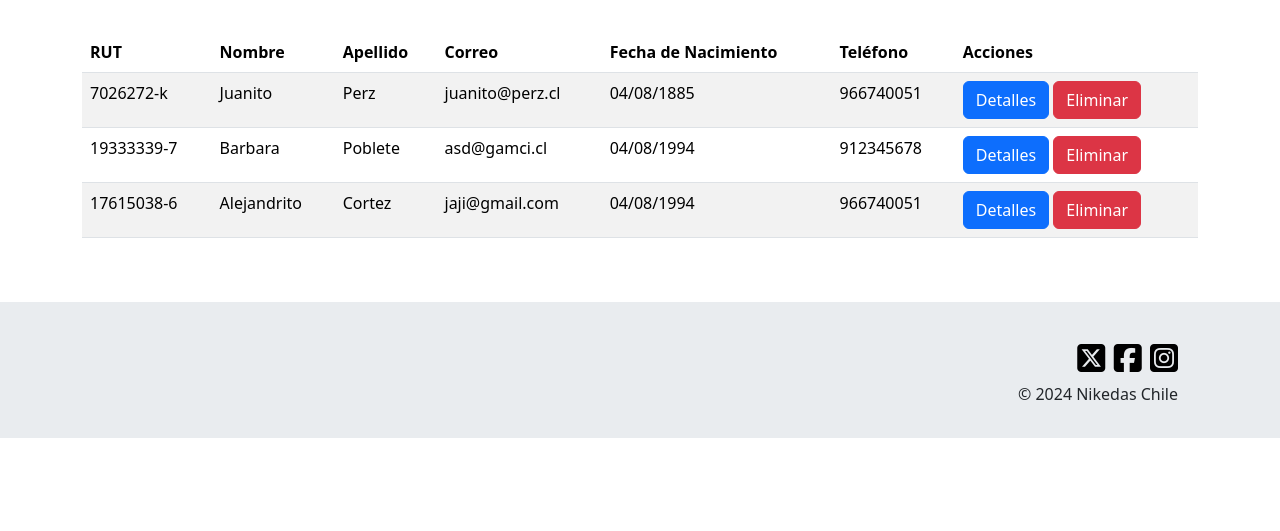
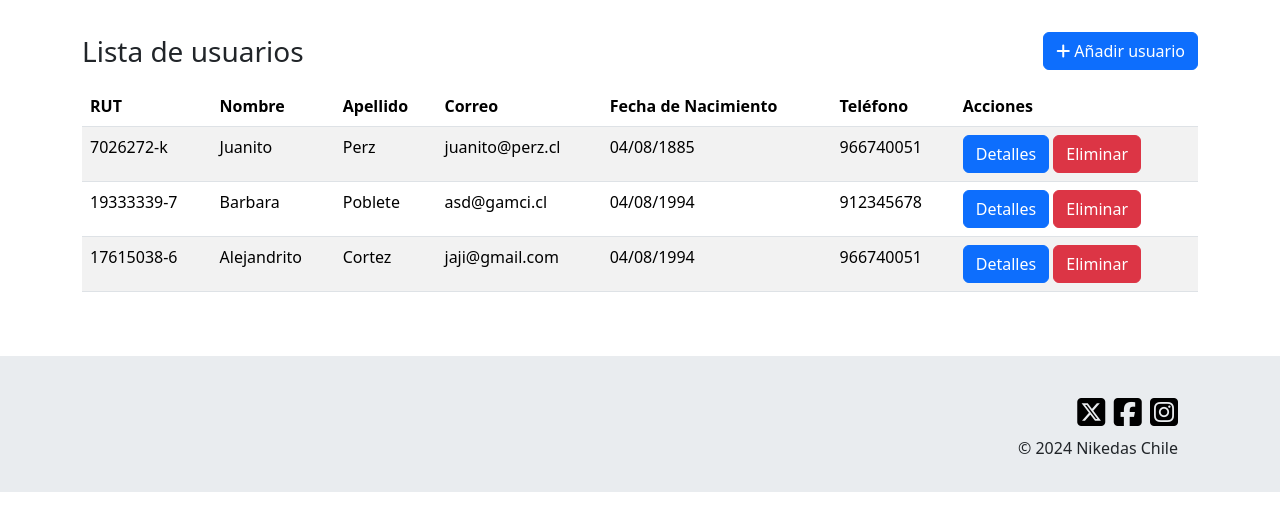
Before and after one commit to bpobletem/tienda, a Django app: page /totalusuarios/ in a window 1280 px wide. Shown: the part 57-588 px from the top of the page. Run offline with Django 5.2, Linux system fonts and the light colour scheme; data comes from the database, SQL or seed files in the repository; both versions use the stored data as it was after the commit; some libraries are stand-ins or nearby versions.

Commit message:
agregar usuario desde admin

```diff
--- a/aplicacion/templates/aplicacion/totalusuarios.html
+++ b/aplicacion/templates/aplicacion/totalusuarios.html
@@ -5,6 +5,16 @@
 
     <!-- Lista de todos los usuarios -->
     <section>
+        <div class="container mt-4">
+            <div class="d-flex justify-content-between align-items-center mb-3">
+                <h3 class="mb-0">Lista de usuarios</h3>
+                <div>
+                    <a href="{% url 'agregarUsuario' %}" class="btn btn-primary">
+                        <i class="fa-solid fa-plus"></i> Añadir usuario
+                    </a>
+                </div>
+            </div>
+        </div>
         <div class="container">
             <div class="row">
                 <div class="col">
--- a/aplicacion/urls.py
+++ b/aplicacion/urls.py
@@ -2,7 +2,7 @@ from django.urls import path, include
 from .views import (index, producto,administrador, detalleproducto, loginAdmin,
                     adminpedido,anadir,categoria,direcciones,editar,editarusuarios,pedidos,
                     perfil,recuperar,registro,totalpedidos,totalusuarios,usuarios,carrito,marca,
-                    agregarCarrito, eliminarCarrito, confirmarCompra
+                    agregarCarrito, eliminarCarrito, confirmarCompra, agregarUsuario
 )
 from django.conf.urls.static import static
 from django.conf import settings
@@ -31,7 +31,8 @@ urlpatterns = [
     path('carrito/', carrito, name='carrito'),
     path('carrito/<int:id_zapatilla>/', agregarCarrito, name='agregarCarrito'),
     path('carrito/<int:id_item>', eliminarCarrito, name='eliminarCarrito'),
-    path('compraconfirmada/', confirmarCompra, name="confirmarCompra")
+    path('compraconfirmada/', confirmarCompra, name="confirmarCompra"),
+    path('agregarusuario/', agregarUsuario, name="agregarUsuario")
 ]
 
 if settings.DEBUG:
--- a/aplicacion/views.py
+++ b/aplicacion/views.py
@@ -169,10 +169,12 @@ def registro(request):
         usuario_form = UsuarioForm()
         direccion_form = DireccionForm()
 
-    return render(request, 'registration/registro.html', {
+    data = {
         'usuario_form': usuario_form,
         'direccion_form': direccion_form,
-    })
+    }
+
+    return render(request, 'registration/registro.html', data)
 
 def totalpedidos(request):
     pedidos = Pedido.objects.order_by('-fecha')
@@ -210,6 +212,26 @@ def usuarios(request, rut):
         'usuario': usuario,
     }
     return render(request,'aplicacion/usuarios.html', datos)
+
+def agregarUsuario(request):
+    if request.method == 'POST':
+        usuario_form = UsuarioForm(request.POST)
+        direccion_form = DireccionForm(request.POST)
+        if usuario_form.is_valid() and direccion_form.is_valid():
+            usuario = usuario_form.save()
+            direccion = direccion_form.save()
+            usuario.direcciones.add(direccion)
+            return redirect('index')
+    else:
+        usuario_form = UsuarioForm()
+        direccion_form = DireccionForm()
+
+    data = {
+        'usuario_form': usuario_form,
+        'direccion_form': direccion_form,
+    }
+
+    return render(request, 'aplicacion/agregarusuario.html', data)
 
 def carrito(request):
     carrito = request.session.get('carrito', {})
```
Also changed, not shown: aplicacion/templates/aplicacion/agregarusuario.html (added, +17 -0 lines), db.sqlite3.
